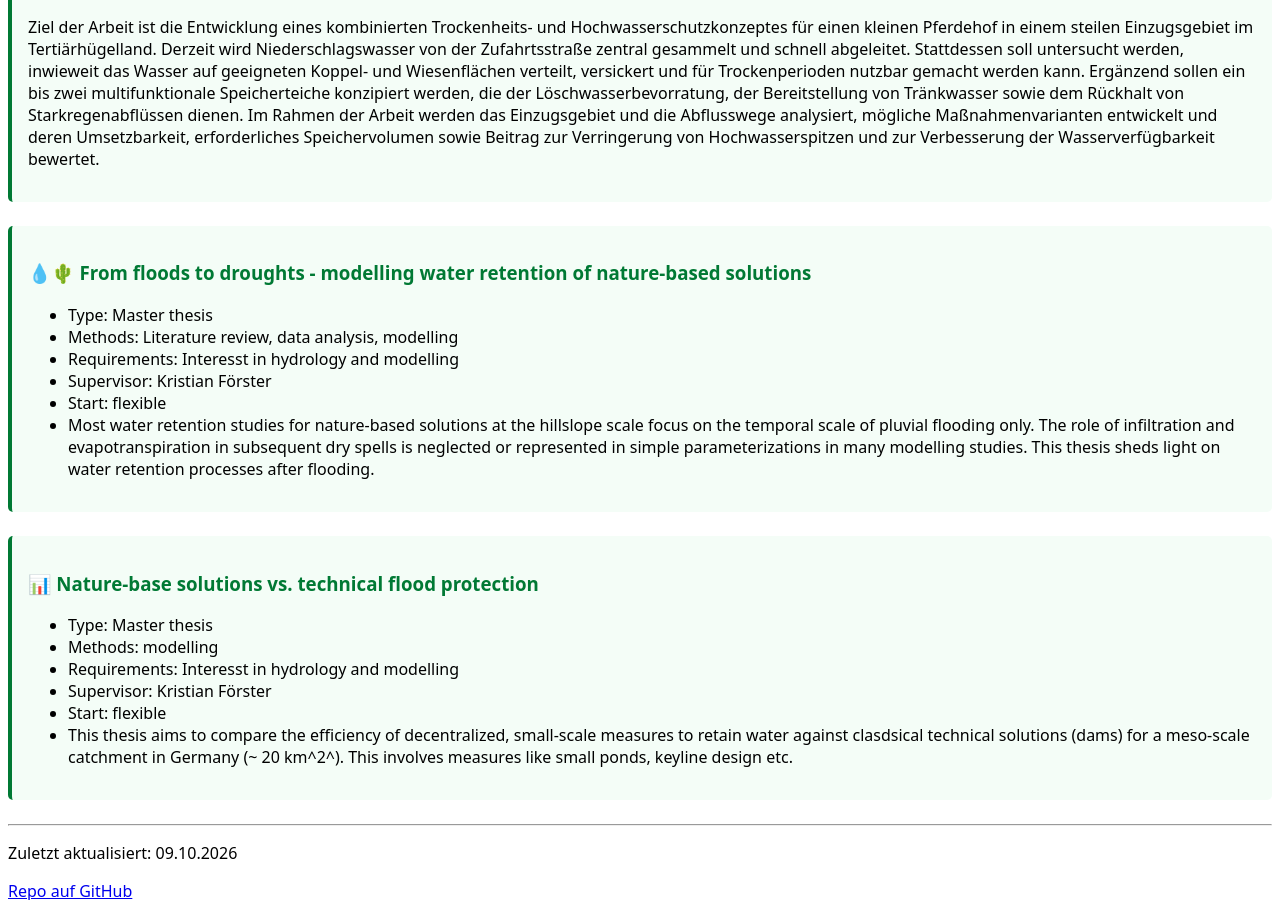
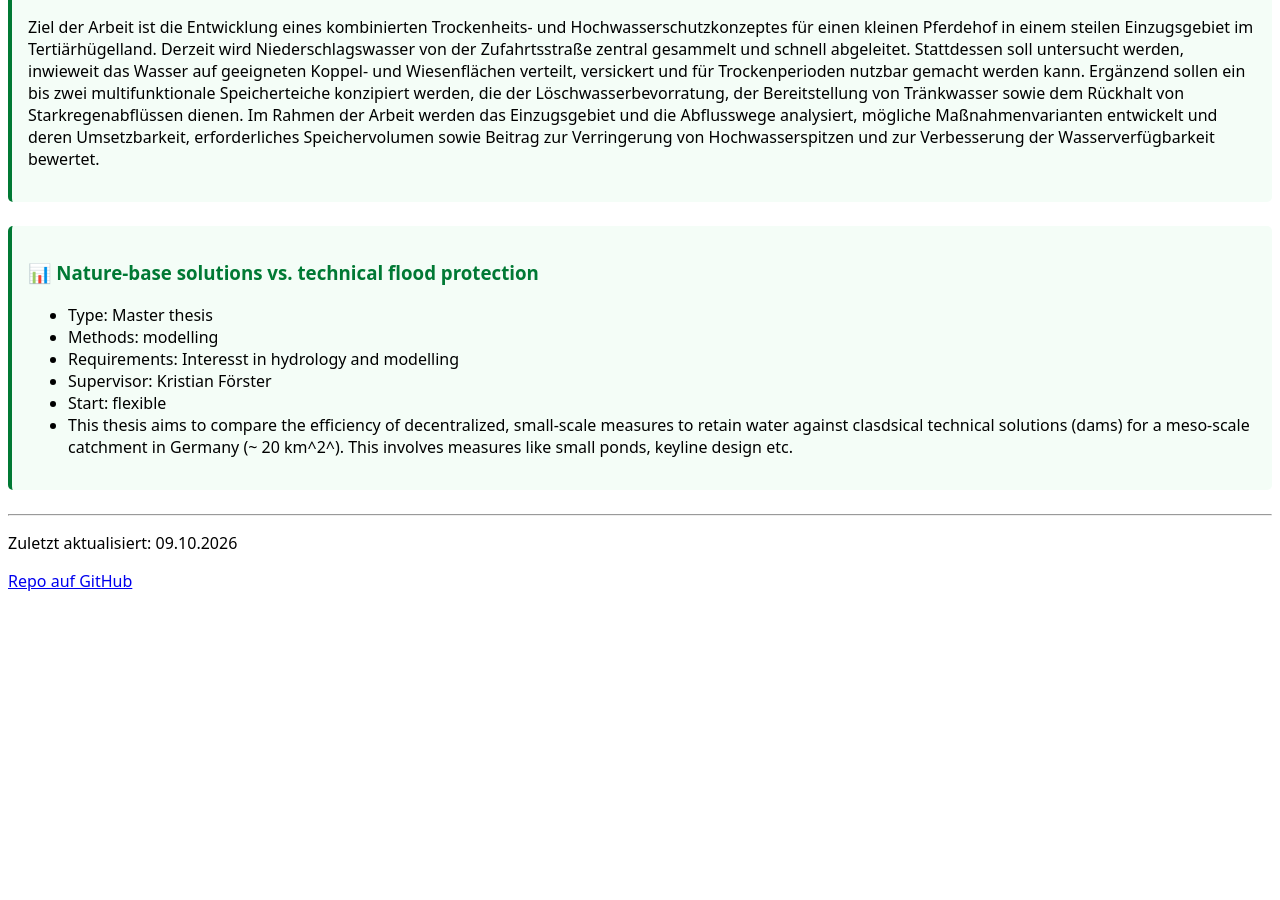
Before and after one commit to kristianfoerster/hswt-cch, a Jekyll site: the page built from index.md, in a window 1280 px wide and 900 px high, scrolled down 1370 px. Built offline with Jekyll 4.4.1, drawn with Linux system fonts in a browser that asks for light colours; our own code applies the rules of GitHub Pages for plain Markdown files; after the commit the page ends 1978 px from its top, so only the background shows below that.

Commit message:
Update index.md

```diff
--- a/index.md
+++ b/index.md
@@ -64,18 +64,6 @@
 Ziel der Arbeit ist die Entwicklung eines kombinierten Trockenheits- und Hochwasserschutzkonzeptes für einen kleinen Pferdehof in einem steilen Einzugsgebiet im Tertiärhügelland. Derzeit wird Niederschlagswasser von der Zufahrtsstraße zentral gesammelt und schnell abgeleitet. Stattdessen soll untersucht werden, inwieweit das Wasser auf geeigneten Koppel- und Wiesenflächen verteilt, versickert und für Trockenperioden nutzbar gemacht werden kann. Ergänzend sollen ein bis zwei multifunktionale Speicherteiche konzipiert werden, die der Löschwasserbevorratung, der Bereitstellung von Tränkwasser sowie dem Rückhalt von Starkregenabflüssen dienen. Im Rahmen der Arbeit werden das Einzugsgebiet und die Abflusswege analysiert, mögliche Maßnahmenvarianten entwickelt und deren Umsetzbarkeit, erforderliches Speichervolumen sowie Beitrag zur Verringerung von Hochwasserspitzen und zur Verbesserung der Wasserverfügbarkeit bewertet.
 </div>
 
-
-<div class="thema master" markdown="1">
-### 💧🌵 From floods to droughts - modelling water retention of nature-based solutions
-* Type: Master thesis
-* Methods: Literature review, data analysis, modelling
-* Requirements: Interesst in hydrology and modelling
-* Supervisor: Kristian Förster
-* Start: flexible
-* Most water retention studies for nature-based solutions at the hillslope scale focus on the temporal scale of pluvial flooding only. The role of infiltration and evapotranspiration in subsequent dry spells is neglected or represented in simple parameterizations in many modelling studies. This thesis sheds light on water retention processes after flooding.
-
-</div>
-
 <div class="thema master" markdown="1">
 ### 📊 Nature-base solutions vs. technical flood protection
 * Type: Master thesis
```
